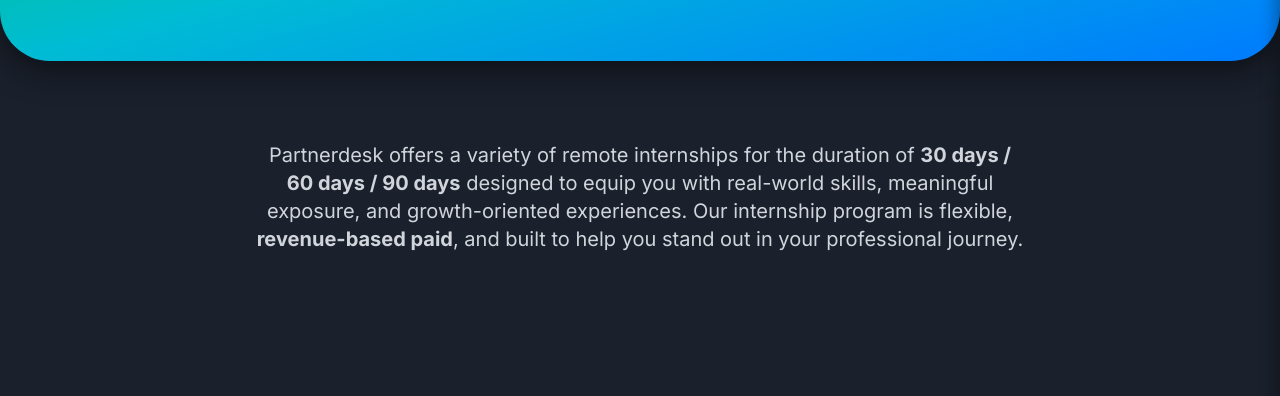
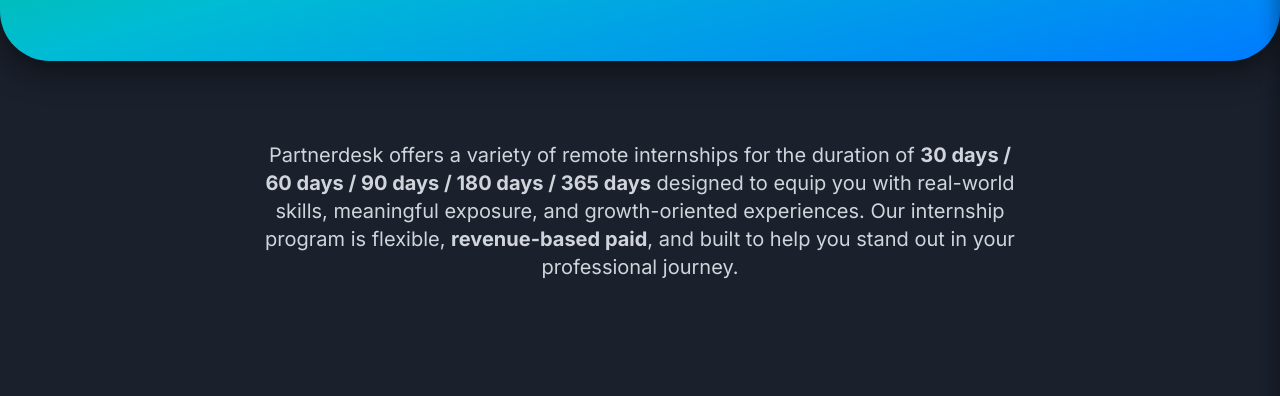
Before and after one commit to Partnerdesk-Certificates/partnerdesk-site, a plain HTML site: page internships.html in a window 1280 px wide. Shown: the part 277-673 px from the top of the page. Drawn offline with nearby package versions, Linux system fonts and the light colour scheme; no server answers.

Commit message:
Update internships.html

```diff
--- a/internships.html
+++ b/internships.html
@@ -761,7 +761,7 @@
   <!-- Introduction Section -->
   <section class="section">
     <p class="text-xl max-w-3xl mx-auto text-center text-gray-300">
-      Partnerdesk offers a variety of remote internships for the duration of <strong>30 days / 60 days / 90 days</strong> designed to equip you with real-world skills, meaningful exposure, and growth-oriented experiences. Our internship program is flexible, <strong>revenue-based paid</strong>, and built to help you stand out in your professional journey.
+      Partnerdesk offers a variety of remote internships for the duration of <strong>30 days / 60 days / 90 days / 180 days / 365 days</strong> designed to equip you with real-world skills, meaningful exposure, and growth-oriented experiences. Our internship program is flexible, <strong>revenue-based paid</strong>, and built to help you stand out in your professional journey.
     </p>
   </section>
 
```
